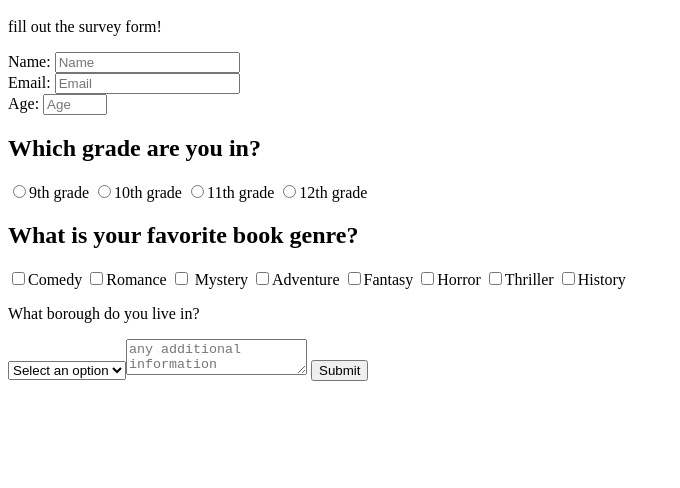
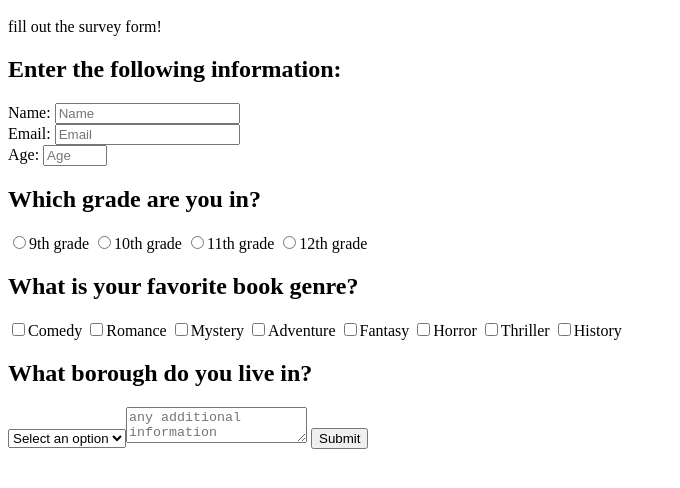
Before and after one commit to ankita320/freecodecamp-work, a plain HTML site: page survery form/index.html in a window 1280 px wide. Shown: the part 48-536 px from the top of the page, without its empty margins (0-680 px from the left). Drawn offline with Linux system fonts and the light colour scheme.

Commit message:
Update index.html

```diff
--- a/survery form/index.html
+++ b/survery form/index.html
@@ -3,6 +3,10 @@
 <form id="survey-form">
 
    <div class= "name">
+     <h2 class= "set">
+       Enter the following information:
+     </h2>
+
   <label id= "name-label">Name:</label>
   <input type= "text" placeholder= "Name" id= "name" required></input>
   </div>
@@ -19,33 +23,44 @@
 
 <div id="grade">
   <h2 id= "grades">Which grade are you in?</h2>
-  <input value= "name" name = "grade" type= "radio">9th grade</input>
-  <input value= "name" name = "grade" type= "radio">10th grade</input>
-  <input  value= "name" name = "grade" type= "radio">11th grade</input>
-  <input value= "name" name = "grade" type= "radio">12th grade</input>
+
+  <div class= "full">
+  <label class= "gen" ><input value= "name" name = "grade" type= "radio">9th grade</input></label>
+
+  <label class= "gen"><input  value= "name" name = "grade" type= "radio">10th grade</input></label>
+<label class= "gen">
+  <input   value= "name" name = "grade" type= "radio">11th grade</input></label>
+ <label class= "gen" > <input value= "name" name = "grade" type= "radio">12th grade</input></label>
+</div>
 </div>
 
      <div id= "checkbox">
        <h2 id="genre">What is your favorite book genre?</h2>
-       <input value= "box"  type= "checkbox">Comedy</input>
-       <input value= "box"  type= "checkbox">Romance</input>
 
-       <input value= "box" type= "checkbox">
-         Mystery
-       </input>
+         <div class= "full">
 
-       <input value= "box" type= "checkbox">Adventure</input>
- <input value= "box" type= "checkbox">Fantasy</input>
- <input value= "box"type= "checkbox">Horror</input>
- <input value= "box" type= "checkbox">Thriller</input>
- <input value= "box"  type= "checkbox">History</input>
+           <label class= "gen" ><input  value= "box"  type= "checkbox">Comedy</input></label>
 
+       <label class= "gen" > <input value= "box"  type= "checkbox">Romance</input></label>
+
+       <label class= "gen" ><input  value= "box" type= "checkbox">Mystery
+         </input></label>
+
+<label class= "gen" ><input  value= "box" type= "checkbox">Adventure</input></label>
+<label class= "gen" ><input  value= "box" type= "checkbox">Fantasy</input></label>
+<label class= "gen">
+  <input  value= "box"type= "checkbox">Horror</input></label>
+<label class= "gen" ><input value= "box" type= "checkbox">Thriller</input></label>
+<label class= "gen" >
+  <input  value= "box"  type= "checkbox">History</input></label>
+</div>
 </div>
 
 <div id="dropdown">
-  <p> What borough do you live in?</p>
+  <h2> What borough do you live in?</h2>
+
   <select required>
-    <option>Select an option</option>
+    <option disabled selected value>Select an option</option>
     <option>Queens</option>
         <option>Manhattan</option>
 
@@ -55,7 +70,8 @@
 
         <option>Staten Island</option>
 
-</div>
+
+  </div>
 
 <textarea placeholder= "any additional information"></textarea>
 
```
